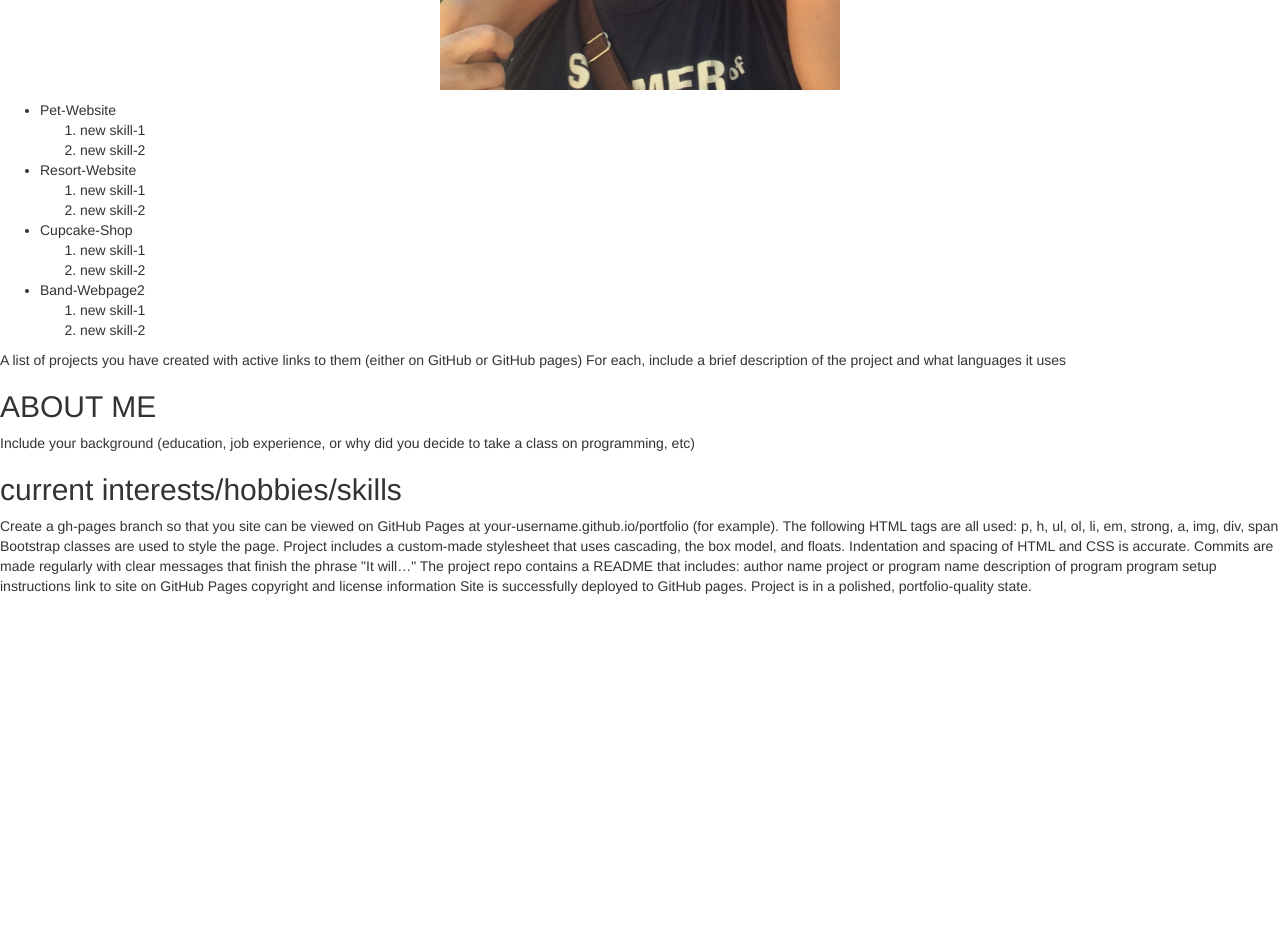
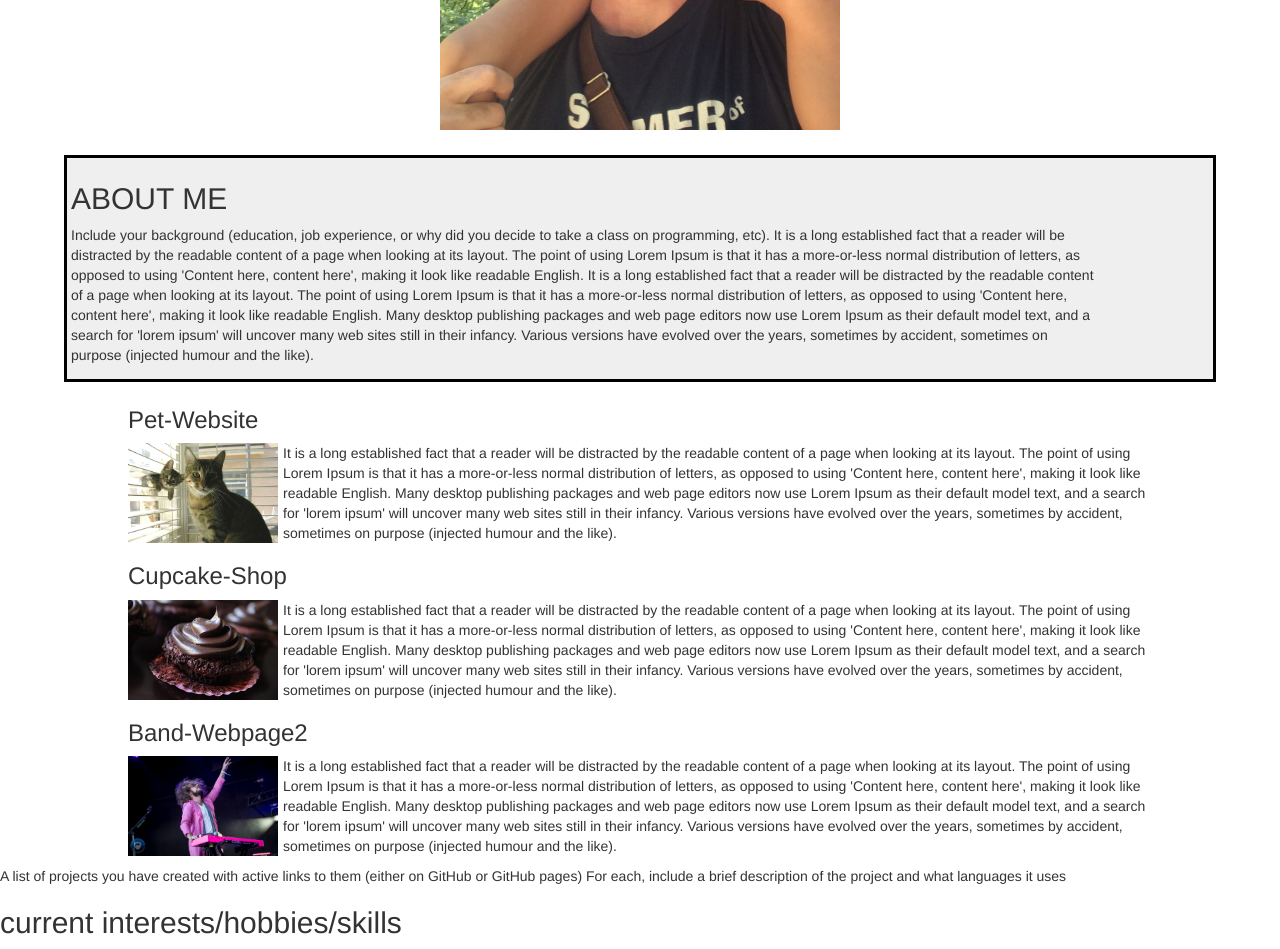
Before and after one commit to ANDYBOGGS/portfolio-page, a plain HTML site: page index.html in a window 1280 px wide. Shown: the part 420-1369 px from the top of the page. Before the commit the page ends 1026 px from the top, so only its background shows below. Drawn offline with Linux system fonts and the light colour scheme.

Commit message:
add 3 images for 3 different website projects, css changes to h1, add content place holder for index and readme

```diff
--- a/css/styles.css
+++ b/css/styles.css
@@ -7,10 +7,35 @@ h1 {
   padding: 10px;
   margin: 0px;
   width: 100%;
-
+  background-color: #efefef;
 }
 
 img.align-center {
   display: block;
   margin: 10px auto;
 }
+
+.aboutme {
+  margin: 25px auto 25px auto;
+  width: 90%;
+  border: 3px solid black;
+  padding: 4px;
+  background-color: #efefef;
+}
+
+h3 {
+  margin-left: 10%;
+}
+
+p {
+  width: 90%;
+}
+.lefties {
+  float: left;
+  margin-left: 10%;
+  margin-right: 5px;
+}
+
+.top {
+  margin-top: 50px;
+}
--- a/index.html
+++ b/index.html
@@ -7,65 +7,35 @@
   </head>
   <body>
     <h1>ANDREW JACOB BOGGS</h1>
-
+  <div class="top">
     <img src="img/AJB-NCB.jpg" alt="a picture of AJB" width=400 height=500 class="align-center">
 
-  <ul>
-    <li>Pet-Website</li>
-      <ol>
-        <li>new skill-1</li>
-        <li>new skill-2</li>
-      </ol>
-    <li>Resort-Website</li>
-      <ol>
-        <li>new skill-1</li>
-        <li>new skill-2</li>
-      </ol>
-    <li>Cupcake-Shop</li>
-      <ol>
-        <li>new skill-1</li>
-        <li>new skill-2</li>
-      </ol>
-    <li>Band-Webpage2</li>
-      <ol>
-        <li>new skill-1</li>
-        <li>new skill-2</li>
-      </ol>
-  </ul>
+  <div class="aboutme">
+    <h2>ABOUT ME</h2>
+      <p>Include your background (education, job experience, or why did you decide to take a class on programming, etc). It is a long established fact that a reader will be distracted by the readable content of a page when looking at its layout. The point of using Lorem Ipsum is that it has a more-or-less normal distribution of letters, as opposed to using 'Content here, content here', making it look like readable English. It is a long established fact that a reader will be distracted by the readable content of a page when looking at its layout. The point of using Lorem Ipsum is that it has a more-or-less normal distribution of letters, as opposed to using 'Content here, content here', making it look like readable English. Many desktop publishing packages and web page editors now use Lorem Ipsum as their default model text, and a search for 'lorem ipsum' will uncover many web sites still in their infancy. Various versions have evolved over the years, sometimes by accident, sometimes on purpose (injected humour and the like).</p>
+  </div>
+
+  <h3>Pet-Website</h3>
+    <img src="img/pets.jpg" alt="picture of pets" width=150 height=100 class="lefties">
+    <p>It is a long established fact that a reader will be distracted by the readable content of a page when looking at its layout. The point of using Lorem Ipsum is that it has a more-or-less normal distribution of letters, as opposed to using 'Content here, content here', making it look like readable English. Many desktop publishing packages and web page editors now use Lorem Ipsum as their default model text, and a search for 'lorem ipsum' will uncover many web sites still in their infancy. Various versions have evolved over the years, sometimes by accident, sometimes on purpose (injected humour and the like).</p>
+
+  <h3>Cupcake-Shop</h3>
+    <img src="img/cupcake.jpg" alt="picture of a cupcake" width=150 height=100 class="lefties">
+    <p>It is a long established fact that a reader will be distracted by the readable content of a page when looking at its layout. The point of using Lorem Ipsum is that it has a more-or-less normal distribution of letters, as opposed to using 'Content here, content here', making it look like readable English. Many desktop publishing packages and web page editors now use Lorem Ipsum as their default model text, and a search for 'lorem ipsum' will uncover many web sites still in their infancy. Various versions have evolved over the years, sometimes by accident, sometimes on purpose (injected humour and the like).</p>
+
+  <h3>Band-Webpage2</h3>
+    <img src="img/band.jpg" alt="picture of the band" width=150 height=100 class="lefties">
+    <p>It is a long established fact that a reader will be distracted by the readable content of a page when looking at its layout. The point of using Lorem Ipsum is that it has a more-or-less normal distribution of letters, as opposed to using 'Content here, content here', making it look like readable English. Many desktop publishing packages and web page editors now use Lorem Ipsum as their default model text, and a search for 'lorem ipsum' will uncover many web sites still in their infancy. Various versions have evolved over the years, sometimes by accident, sometimes on purpose (injected humour and the like).</p>
+
+
   <p>A list of projects you have created with active links to them (either on GitHub or GitHub pages) For each, include a brief description of the project and what languages it uses</p>
 
-  <h2>ABOUT ME</h2>
-    <p>Include your background (education, job experience, or why did you decide to take a class on programming, etc)</p>
+
 
   <h2>current interests/hobbies/skills</h2>
 
 
-  <p>Create a gh-pages branch so that you site can be viewed on GitHub Pages at your-username.github.io/portfolio (for example).
 
-
-  The following HTML tags are all used:
-p, h, ul, ol, li, em, strong, a, img, div, span
-
-Bootstrap classes are used to style the page.
-
-Project includes a custom-made stylesheet that uses cascading, the box model, and floats.
-
-Indentation and spacing of HTML and CSS is accurate.
-
-Commits are made regularly with clear messages that finish the phrase "It will…"
-
-The project repo contains a README that includes:
-author name
-project or program name
-description of program
-program setup instructions
-link to site on GitHub Pages
-copyright and license information
-
-Site is successfully deployed to GitHub pages.
-
-Project is in a polished, portfolio-quality state.
-</p>
-
+</div>
 </body>
 </html>
```
Also changed, not shown: img/band.jpg (added), img/cupcake.jpg (added), img/pets.jpg (added), 1 other file.
